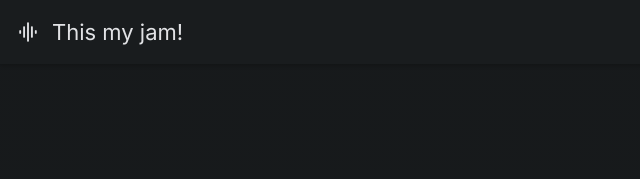
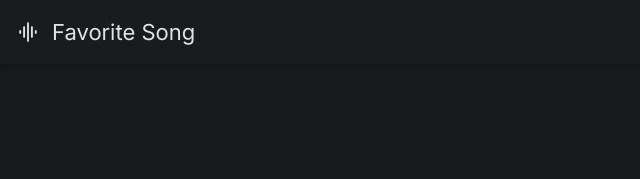
Before and after one commit to NulohDev/playlist, a plain HTML site: page index.html in a window 1280 px wide. Shown: the top 179 px of the page, 0-640 px from the left. Drawn offline with nearby package versions, Linux system fonts and the light colour scheme.

Commit message:
Add files via upload

```diff
--- a/index.html
+++ b/index.html
@@ -49,7 +49,7 @@
     <div class="logo wrapper">
       <span class="material-symbols-rounded">graphic_eq</span>
 
-      <h1 class="title-lg">This my jam!</h1>
+      <h1 class="title-lg">Favorite Song</h1>
     </div>
 
     <div class="top-bar-actions">
```
